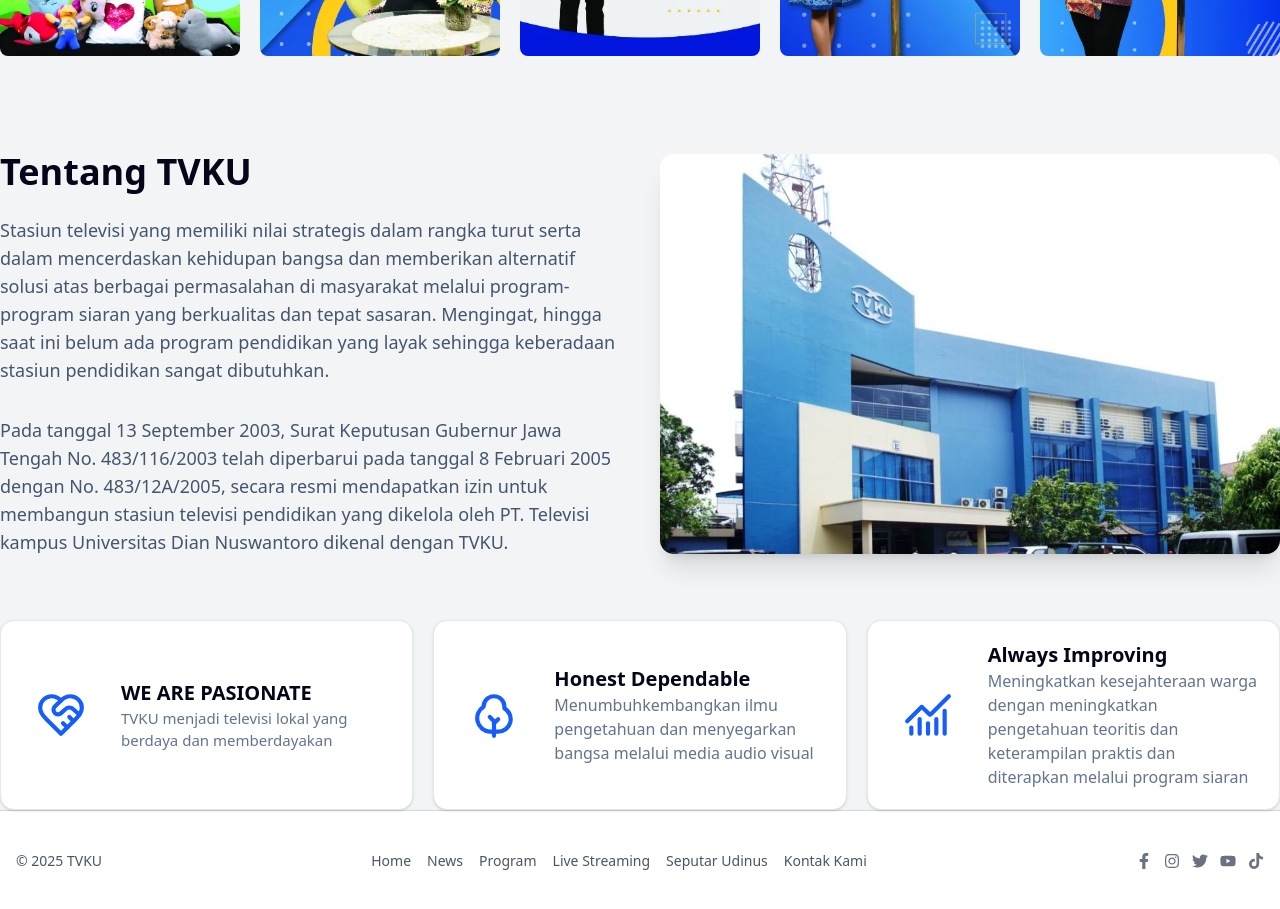
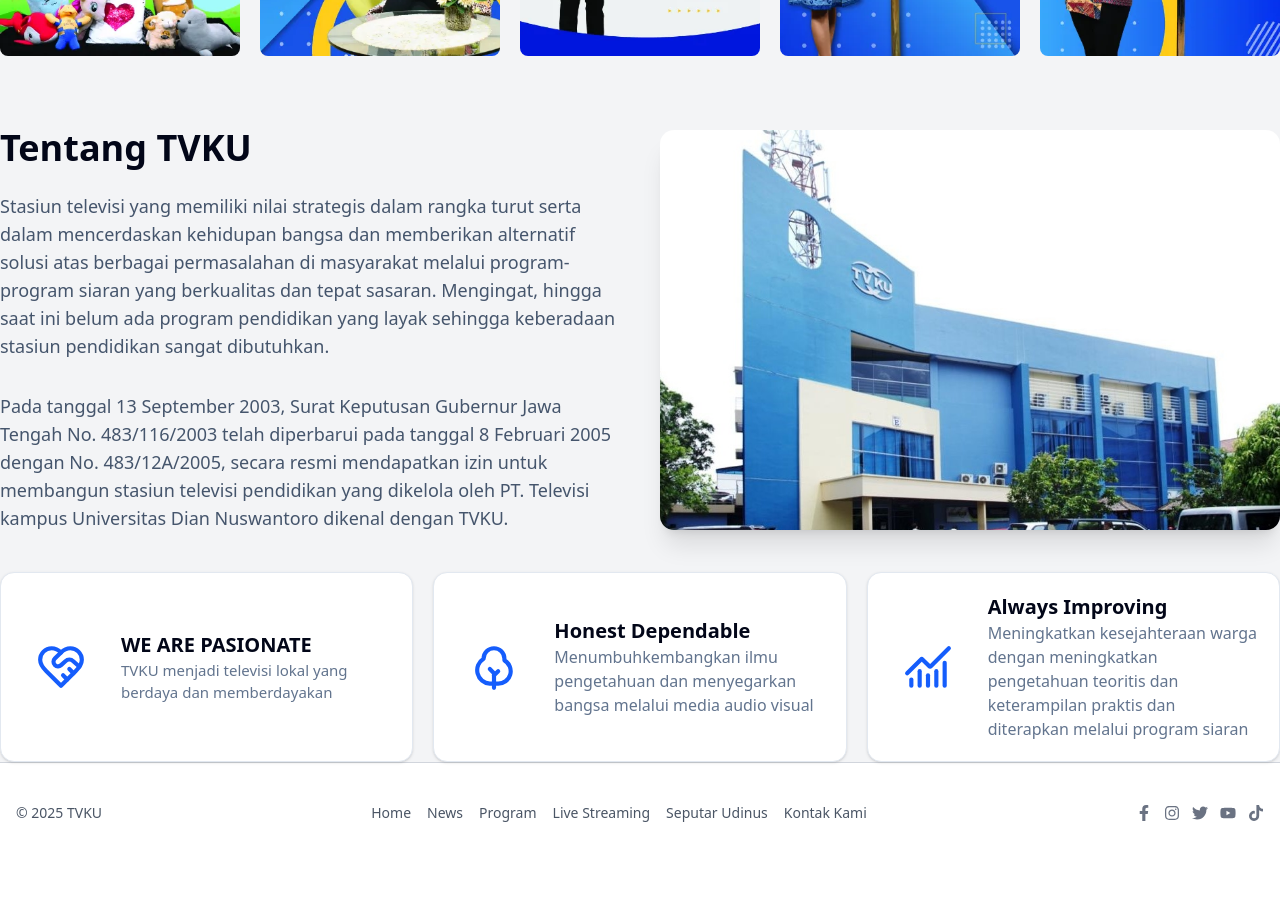
Before and after one commit to sakhandaru/Frontend-tvku, a Next.js app: page / in a window 1280 px wide. Shown: the part 2320-3229 px from the top of the page. After the commit the page ends 3183 px from the top, so only its background shows below. Built offline with nearby package versions, Linux system fonts and the light colour scheme.

Commit message:
update about

```diff
--- a/src/components/about.tsx
+++ b/src/components/about.tsx
@@ -3,7 +3,7 @@
 
 export const About = () => {
   return (
-    <div className="container mx-auto grid grid-cols-1 md:grid-cols-2 gap-5 md:gap-10 items-center m-16">
+    <div className="container mx-auto grid grid-cols-1 md:grid-cols-2 gap-5 md:gap-10 items-center m-10">
       <div className="container mx-auto">
         <h2 className="text-2xl md:text-4xl font-bold mb-6">Tentang TVKU</h2>
         <p className="text-slate-600 mb-8 text-base md:text-lg">
```
